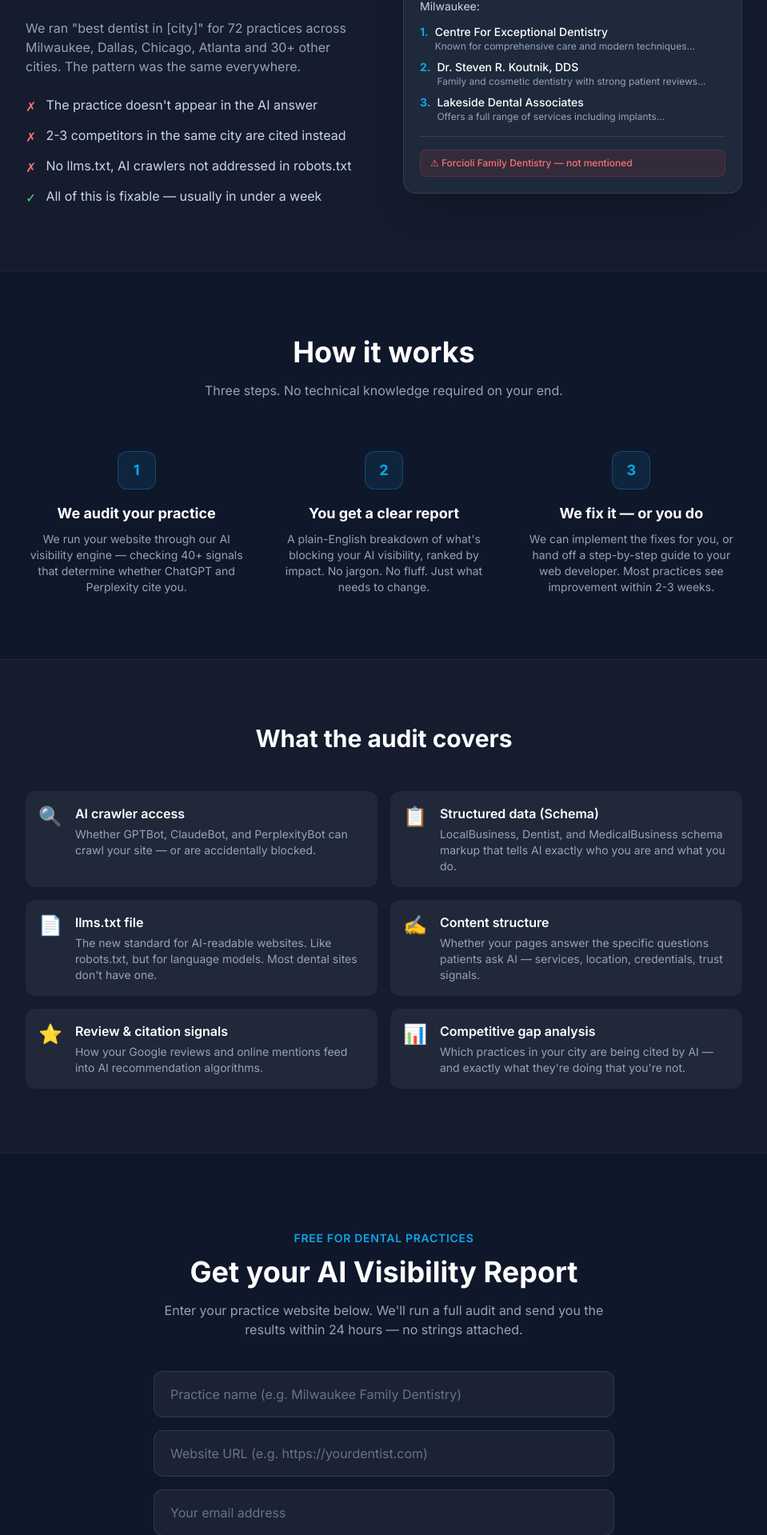
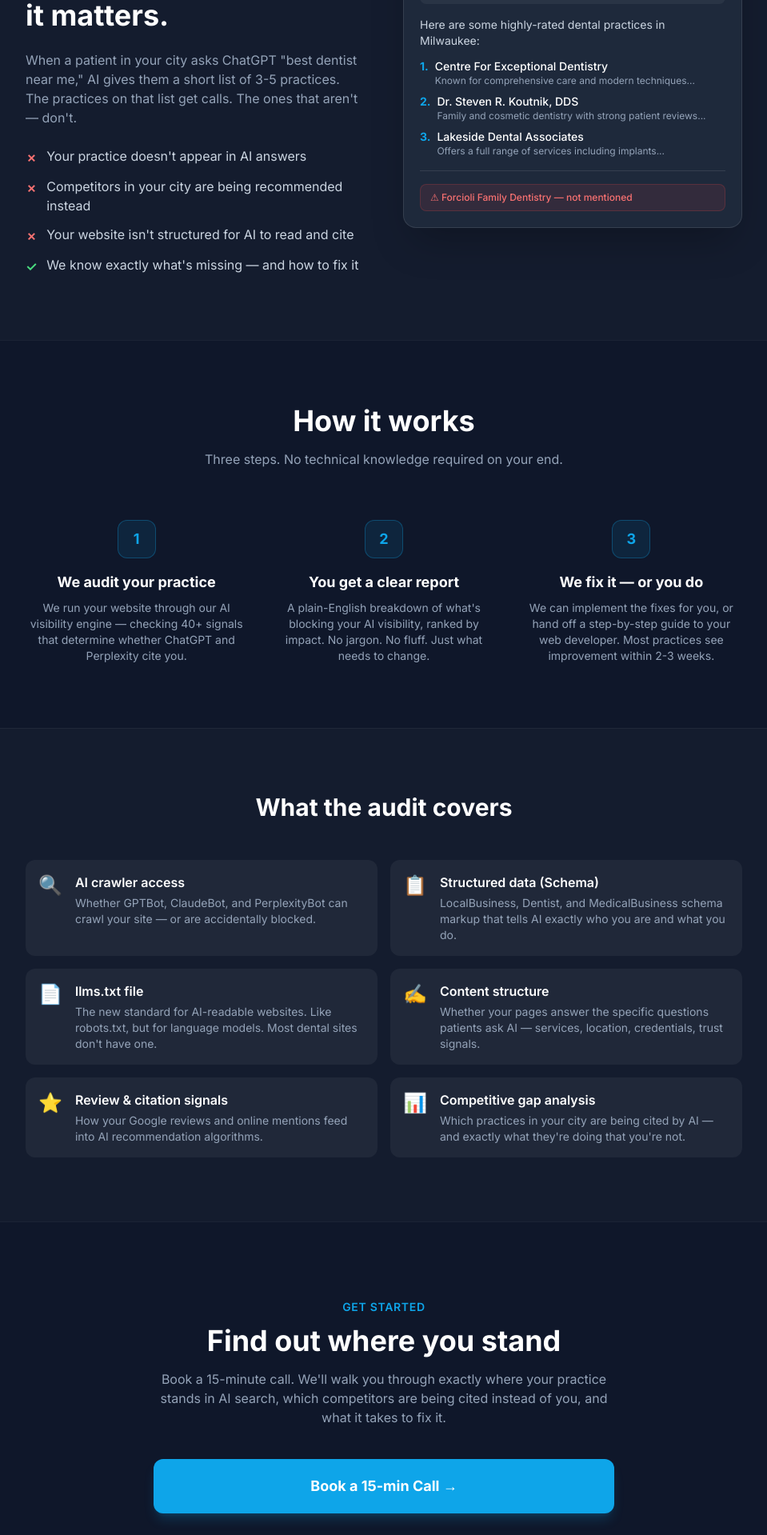
Before and after one commit to cosminstan90/nrankai-cloud, a Python web app: template templates/nrankai_landing.html in a window 1280 px wide. Shown: the part 1684-3603 px from the top of the page at 80% size, without its empty margins (160-1119 px from the left). Run offline with Jinja, Linux system fonts and the light colour scheme; the template is opened without the code that fills it, so the values that code supplies are empty; some libraries are stand-ins or nearby versions.

Commit message:
fix: landing page - sell audit not free report, remove app link
- CTA changed to booking call
- Removed free report positioning
- Removed internal app link from footer
- Removed form submission JS

Co-Authored-By: Claude Sonnet 4.6 <noreply@anthropic.com>

```diff
--- a/templates/nrankai_landing.html
+++ b/templates/nrankai_landing.html
@@ -4,7 +4,7 @@
   <meta charset="UTF-8" />
   <meta name="viewport" content="width=device-width, initial-scale=1.0" />
   <title>nrankai — AI Visibility for Dental Practices</title>
-  <meta name="description" content="When patients ask ChatGPT for a dentist, does your practice show up? We audit and fix your AI search visibility. Free report for dental practices." />
+  <meta name="description" content="When patients ask ChatGPT for a dentist, does your practice show up? We audit and fix your AI search visibility." />
   <script src="https://cdn.tailwindcss.com"></script>
   <script>
     tailwind.config = {
@@ -75,20 +75,19 @@
       </h1>
 
       <p class="text-lg md:text-xl text-slate-400 max-w-2xl mx-auto mb-10">
-        We checked 72 dental practices across the US. <strong class="text-white">Not one appeared</strong> when we searched ChatGPT and Perplexity for "best dentist in [their city]." Their competitors did.
+        Most dental practices are completely invisible to AI search tools like ChatGPT and Perplexity — while their competitors get cited every day. We audit why, and we fix it.
       </p>
 
       <div class="flex flex-col sm:flex-row items-center justify-center gap-4">
         <a href="#audit" class="w-full sm:w-auto bg-brand hover:bg-sky-400 text-white font-bold text-lg px-8 py-4 rounded-xl transition-colors shadow-lg shadow-sky-500/20">
-          Get Your Free AI Visibility Report
+          Book a Discovery Call
         </a>
         <a href="#how" class="w-full sm:w-auto text-slate-400 hover:text-white font-medium px-8 py-4 transition-colors">
           See how it works →
         </a>
       </div>
 
-      <!-- Social proof strip -->
-      <p class="mt-8 text-sm text-slate-500">Free for dental practices · No credit card · Report in 24h</p>
+      <p class="mt-8 text-sm text-slate-500">GEO audit · Implementation · Ongoing monitoring</p>
     </div>
   </section>
 
@@ -127,25 +126,25 @@
       <div class="flex flex-col md:flex-row gap-12 items-center">
 
         <div class="flex-1">
-          <div class="text-brand font-semibold text-sm uppercase tracking-wider mb-3">Real data</div>
-          <h2 class="text-3xl md:text-4xl font-bold mb-6">We searched ChatGPT for your city.<br/>Here's what we found.</h2>
-          <p class="text-slate-400 mb-6">We ran "best dentist in [city]" for 72 practices across Milwaukee, Dallas, Chicago, Atlanta and 30+ other cities. The pattern was the same everywhere.</p>
+          <div class="text-brand font-semibold text-sm uppercase tracking-wider mb-3">The reality</div>
+          <h2 class="text-3xl md:text-4xl font-bold mb-6">Your competitors are getting cited.<br/>You're not. Here's why it matters.</h2>
+          <p class="text-slate-400 mb-6">When a patient in your city asks ChatGPT "best dentist near me," AI gives them a short list of 3-5 practices. The practices on that list get calls. The ones that aren't — don't.</p>
           <ul class="space-y-3">
             <li class="flex items-start gap-3">
-              <span class="text-red-400 mt-0.5">✗</span>
-              <span class="text-slate-300">The practice doesn't appear in the AI answer</span>
+              <span class="text-red-400 mt-0.5 font-bold">✗</span>
+              <span class="text-slate-300">Your practice doesn't appear in AI answers</span>
             </li>
             <li class="flex items-start gap-3">
-              <span class="text-red-400 mt-0.5">✗</span>
-              <span class="text-slate-300">2-3 competitors in the same city are cited instead</span>
+              <span class="text-red-400 mt-0.5 font-bold">✗</span>
+              <span class="text-slate-300">Competitors in your city are being recommended instead</span>
             </li>
             <li class="flex items-start gap-3">
-              <span class="text-red-400 mt-0.5">✗</span>
-              <span class="text-slate-300">No llms.txt, AI crawlers not addressed in robots.txt</span>
+              <span class="text-red-400 mt-0.5 font-bold">✗</span>
+              <span class="text-slate-300">Your website isn't structured for AI to read and cite</span>
             </li>
             <li class="flex items-start gap-3">
-              <span class="text-green-400 mt-0.5">✓</span>
-              <span class="text-slate-300">All of this is fixable — usually in under a week</span>
+              <span class="text-green-400 mt-0.5 font-bold">✓</span>
+              <span class="text-slate-300">We know exactly what's missing — and how to fix it</span>
             </li>
           </ul>
         </div>
@@ -277,55 +276,21 @@
     </div>
   </section>
 
-  <!-- CTA / FORM -->
+  <!-- CTA / BOOKING -->
   <section id="audit" class="px-6 py-24 border-t border-white/5">
     <div class="max-w-xl mx-auto text-center">
-      <div class="text-brand font-semibold text-sm uppercase tracking-wider mb-3">Free for dental practices</div>
-      <h2 class="text-3xl md:text-4xl font-bold mb-4">Get your AI Visibility Report</h2>
-      <p class="text-slate-400 mb-10">Enter your practice website below. We'll run a full audit and send you the results within 24 hours — no strings attached.</p>
+      <div class="text-brand font-semibold text-sm uppercase tracking-wider mb-3">Get started</div>
+      <h2 class="text-3xl md:text-4xl font-bold mb-4">Find out where you stand</h2>
+      <p class="text-slate-400 mb-10">Book a 15-minute call. We'll walk you through exactly where your practice stands in AI search, which competitors are being cited instead of you, and what it takes to fix it.</p>
 
-      <form
-        id="auditForm"
-        class="space-y-4"
-        onsubmit="submitAudit(event)"
+      <a
+        href="https://cal.com/nrankai"
+        class="inline-block w-full bg-brand hover:bg-sky-400 text-white font-bold text-lg px-8 py-5 rounded-xl transition-colors shadow-lg shadow-sky-500/20 mb-6"
       >
-        <input
-          type="text"
-          id="businessName"
-          placeholder="Practice name (e.g. Milwaukee Family Dentistry)"
-          class="w-full bg-white/5 border border-white/10 rounded-xl px-5 py-4 text-white placeholder-slate-500 focus:outline-none focus:border-brand focus:ring-1 focus:ring-brand transition-colors"
-          required
-        />
-        <input
-          type="url"
-          id="website"
-          placeholder="Website URL (e.g. https://yourdentist.com)"
-          class="w-full bg-white/5 border border-white/10 rounded-xl px-5 py-4 text-white placeholder-slate-500 focus:outline-none focus:border-brand focus:ring-1 focus:ring-brand transition-colors"
-          required
-        />
-        <input
-          type="email"
-          id="email"
-          placeholder="Your email address"
-          class="w-full bg-white/5 border border-white/10 rounded-xl px-5 py-4 text-white placeholder-slate-500 focus:outline-none focus:border-brand focus:ring-1 focus:ring-brand transition-colors"
-          required
-        />
-        <button
-          type="submit"
-          id="submitBtn"
-          class="w-full bg-brand hover:bg-sky-400 text-white font-bold text-lg px-8 py-4 rounded-xl transition-colors shadow-lg shadow-sky-500/20"
-        >
-          Send Me the Free Report →
-        </button>
-      </form>
+        Book a 15-min Call →
+      </a>
 
-      <div id="successMsg" class="hidden mt-6 bg-green-500/10 border border-green-500/20 rounded-xl p-6">
-        <div class="text-green-400 text-2xl mb-2">✓</div>
-        <p class="text-white font-semibold mb-1">We're on it.</p>
-        <p class="text-slate-400 text-sm">Check your inbox in the next 24 hours for your AI visibility report.</p>
-      </div>
-
-      <p class="mt-6 text-slate-600 text-xs">We won't spam you. One email with your report, that's it.</p>
+      <p class="text-slate-500 text-sm">Or email us directly: <a href="mailto:cosmin.stan@nrankaimail.com" class="text-brand hover:underline">cosmin.stan@nrankaimail.com</a></p>
     </div>
   </section>
 
@@ -338,46 +303,10 @@
       </div>
       <div class="flex items-center gap-6 text-sm text-slate-500">
         <a href="mailto:cosmin.stan@nrankaimail.com" class="hover:text-white transition-colors">cosmin.stan@nrankaimail.com</a>
-        <a href="https://app.nrankai.com" class="hover:text-white transition-colors">App →</a>
       </div>
     </div>
   </footer>
 
-  <script>
-    async function submitAudit(e) {
-      e.preventDefault();
-      const btn = document.getElementById('submitBtn');
-      btn.textContent = 'Submitting...';
-      btn.disabled = true;
-
-      const payload = {
-        company_name: document.getElementById('businessName').value,
-        website: document.getElementById('website').value,
-        email: document.getElementById('email').value,
-        language: 'en',
-        source: 'landing_page',
-      };
-
-      try {
-        const resp = await fetch('https://api.nrankai.com/api/lead-audits/submit', {
-          method: 'POST',
-          headers: { 'Content-Type': 'application/json' },
-          body: JSON.stringify(payload),
-        });
-
-        if (resp.ok) {
-          document.getElementById('auditForm').classList.add('hidden');
-          document.getElementById('successMsg').classList.remove('hidden');
-        } else {
-          throw new Error('Server error');
-        }
-      } catch (err) {
-        btn.textContent = 'Send Me the Free Report →';
-        btn.disabled = false;
-        alert('Something went wrong. Please email us at cosmin.stan@nrankaimail.com');
-      }
-    }
-  </script>
 
 </body>
 </html>
```
